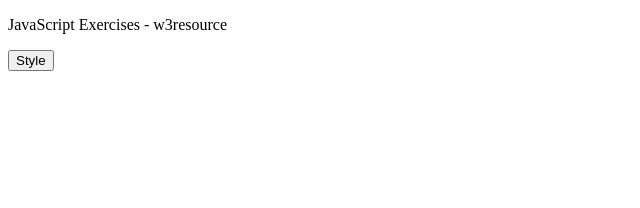
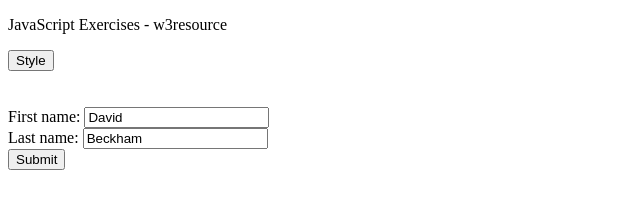
Before and after one commit to monaSaurusRex/Web_Basics_Exercises, a plain HTML site: page Learn_DOM/index.html in a window 1280 px wide. Shown: the whole page, without its empty margins (0-640 px from the left). Drawn offline with Linux system fonts and the light colour scheme.

Commit message:
Added Exercise 2 to html and created base function for it in javascript.

```diff
--- a/Learn_DOM/index.html
+++ b/Learn_DOM/index.html
@@ -20,7 +20,14 @@
         onclick="js_style()">Style</button>
     </div>
 
+    <br><br>
 
+    <!-- EXERCISE 2 -->
+    <form id="form1" onsubmit="getFormvalue()">
+        First name: <input type="text" name="fname" value="David"><br>
+        Last name: <input type="text" name="lname" value="Beckham"><br>
+        <input type="submit" value="Submit">
+    </form>
 </body>
 
 </html>
--- a/Learn_DOM/index.js
+++ b/Learn_DOM/index.js
@@ -4,4 +4,6 @@ function js_style(){
     document.getElementById("text").style.color="red"
     document.getElementById("text").style.fontWeight="bold"
     document.getElementById("text").style.fontSize="large"
-}
+  }
+
+// EXERCISE 2
```
